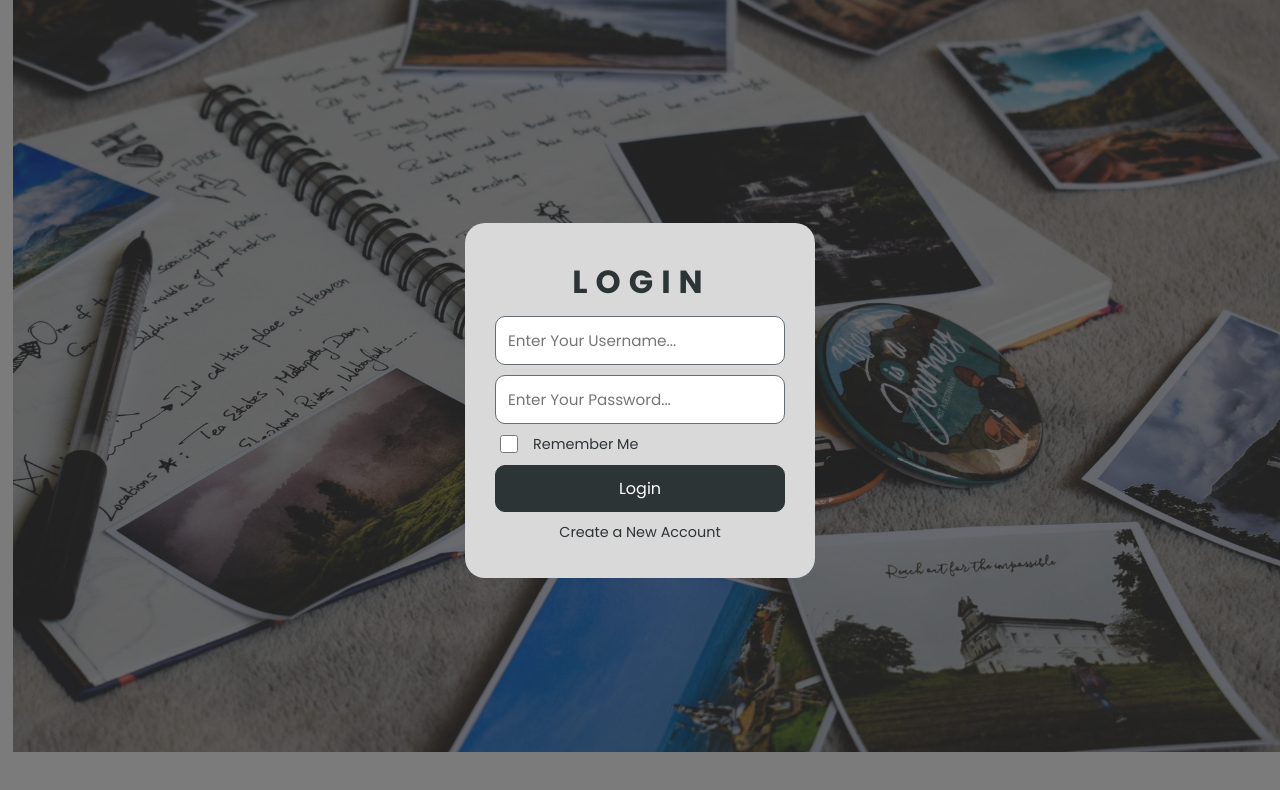
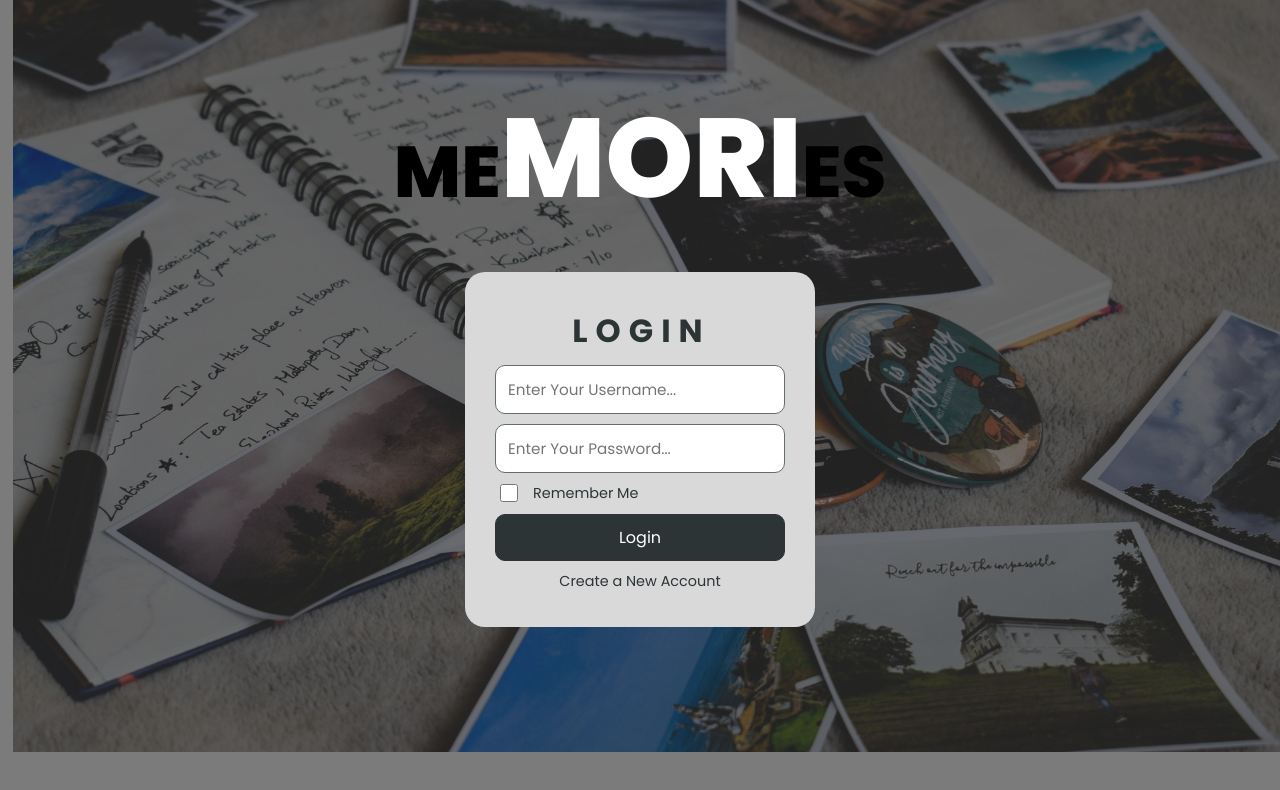
Before and after one commit to wahsandaruwan/memories_app_frontend, a React (Create React App) app: page / in a window 1280 px wide. Shown: the top 790 px of the page. Built offline with nearby package versions, Linux system fonts and the light colour scheme; the HTML template or start-up script is replaced by a standard one.

Commit message:
Added logo

```diff
--- a/src/Components/Pages/Home.js
+++ b/src/Components/Pages/Home.js
@@ -15,9 +15,12 @@ const Home = () => {
         <>
             <div className="background"></div>
             <div className="overlay"></div>
-            {
-                toggleLoginRegister ? <Login formStateToggleFunc={setToggleLoginRegister} /> : <Register formStateToggleFunc={setToggleLoginRegister} />
-            }
+            <div className="home">
+                <h1 className="logo">Me<span>mori</span>es</h1>
+                {
+                    toggleLoginRegister ? <Login formStateToggleFunc={setToggleLoginRegister} /> : <Register formStateToggleFunc={setToggleLoginRegister} />
+                }
+            </div>
         </>
     )
 }
--- a/src/index.css
+++ b/src/index.css
@@ -94,13 +94,37 @@ a {
   background-color: rgba(36, 35, 35, 0.6);
 }
 
+
+
 /* ----------------Home Page---------------- */
+.home{
+  width: 100%;
+  min-height: 100vh;
+  display: flex;
+  justify-content: center;
+  align-items: center;
+  flex-direction: column;
+}
+/* -----Logo----- */
+.logo {
+  position: relative;
+  color: #000000;
+  font-size: 4.5rem;
+  font-weight: 800;
+  text-transform: uppercase;
+  z-index: 99;
+  margin: -100px 0 30px 0;
+}
+
+.logo > span{
+  font-size: 7rem;
+  color: #ffffff;
+}
+
 /* -----Login & Register Sections----- */
 .login-register-section{
   position: relative;
   z-index: 99;
-  width: 100%;
-  min-height: 100vh;
   display: flex;
   justify-content: center;
   align-items: center;
```
